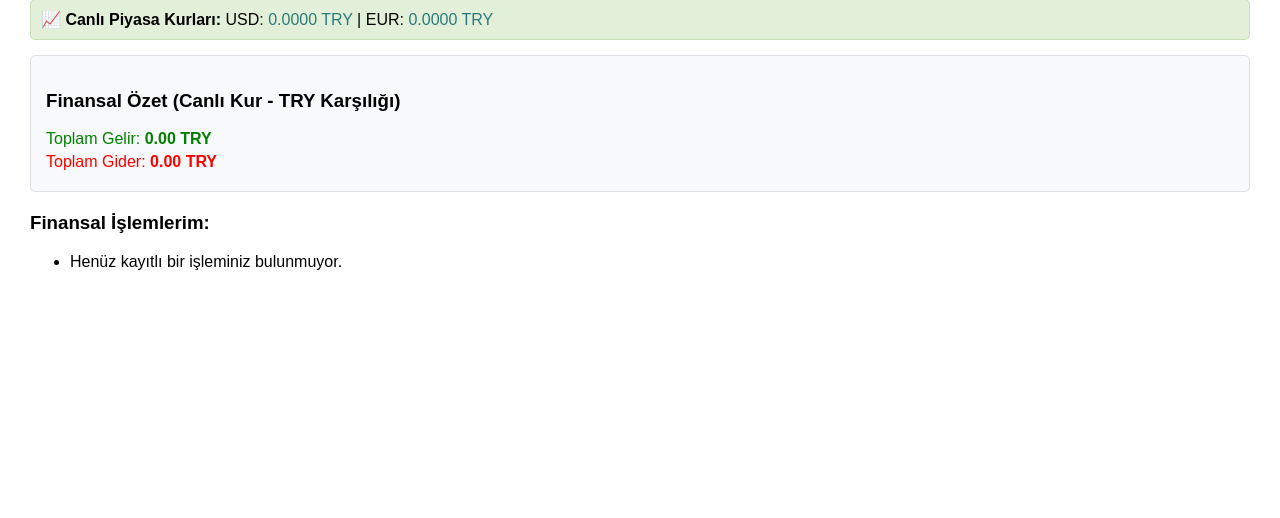
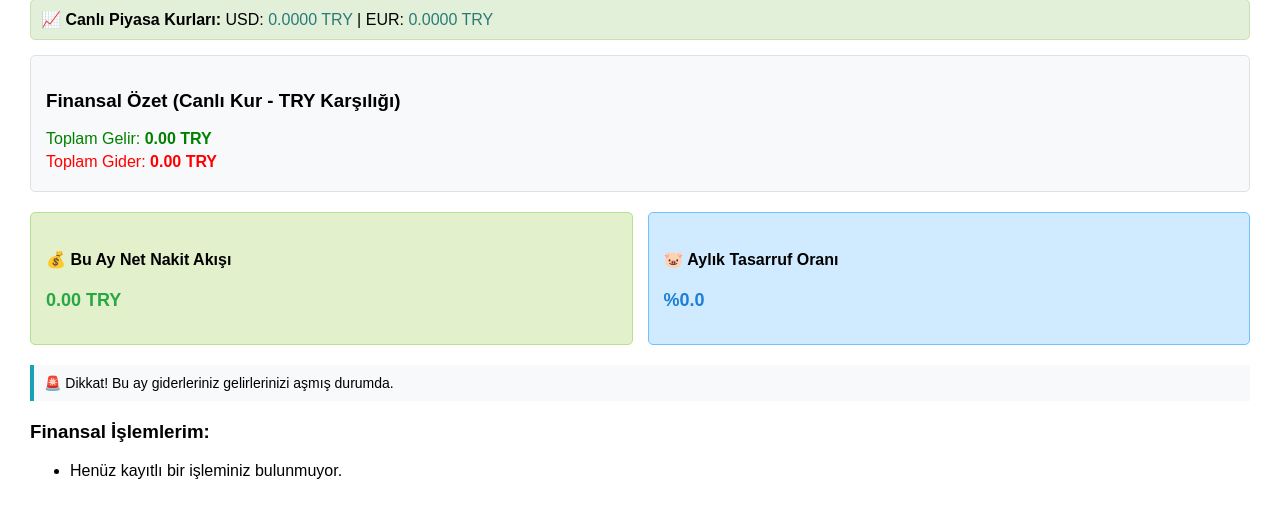
Before and after one commit to Gnrdmr/finans_sistem, a Django app: page / in a window 1280 px wide. Shown: the part 192-710 px from the top of the page. Run offline with Django 5.2, Linux system fonts and the light colour scheme; the visitor is signed in with stand-in values (Sample User, id 1); data that the repository does not hold is empty.

Commit message:
Gün 12: Finansal sağık özetleri, net nakit akışı ve aylık tasarruf oranı hesaplama motoru ve dashboard kartları eklendi

```diff
--- a/tracker/templates/tracker/home.html
+++ b/tracker/templates/tracker/home.html
@@ -62,6 +62,37 @@
         <p style="color: red; font-size: 16px; margin: 5px 0;">Toplam Gider: <strong>{{ total_expense_try|floatformat:2 }} TRY</strong></p>
     </div>
 
+
+
+<div style="display: flex; gap: 15px; margin: 20px 0;">
+    <div style="background-color: #e2f0cb; padding: 15px; border-radius: 5px; flex: 1; border: 1px solid #b5e28c;">
+        <h4>💰 Bu Ay Net Nakit Akışı</h4>
+        <p style="font-size: 18px; font-weight: bold; color: {% if net_cash_flow >= 0 %}#28a745{% else %}#dc3545{% endif %};">
+            {{ net_cash_flow|floatformat:2 }} TRY
+        </p>
+    </div>
+
+    <div style="background-color: #d0ebff; padding: 15px; border-radius: 5px; flex: 1; border: 1px solid #74c0fc;">
+        <h4>🐷 Aylık Tasarruf Oranı</h4>
+        <p style="font-size: 18px; font-weight: bold; color: #1c7ed6;">
+            %{{ savings_rate|floatformat:1 }}
+        </p>
+    </div>
+</div>
+
+
+<div style="background-color: #f8f9fa; padding: 10px; border-left: 4px solid #17a2b8; margin-bottom: 20px;">
+    <p style="margin: 0; font-size: 14px;">
+        {% if savings_rate >= 20 %}
+            🎉 Harika! Bu ay tasarruf oranınız oldukça iyi (%{{ savings_rate|floatformat:1 }}).
+        {% elif savings_rate > 0 %}
+            ⚠️ Tasarruf oranınız pozitif ancak %20 hedefinin altında (%{{ savings_rate|floatformat:1 }}).
+        {% else %}
+            🚨 Dikkat! Bu ay giderleriniz gelirlerinizi aşmış durumda.
+        {% endif %}
+    </p>
+</div>
+
     <h3>Finansal İşlemlerim:</h3>
     <ul>
         {% for t in transactions %}
--- a/tracker/views.py
+++ b/tracker/views.py
@@ -51,17 +51,16 @@ def logout_view(request):
     return render(request, 'tracker/logout.html')
 
 
-# 4. Ana Sayfa, Tekrarlayan İşlem Tetikleyicisi, Akıllı Bütçe Uyarıları, TRY Özet Hesabı ve Canlı Kurlar (Gün 8)
 @login_required(login_url='login')
 def home(request):
     user_transactions = Transaction.objects.filter(user=request.user)
     user_limits = BudgetLimit.objects.filter(user=request.user)
 
-    # --- A. Her İşlemin TRY Karşılığını Hesaplama (Listeleme İçin) ---
+
     for t in user_transactions:
         t.try_amount = convert_to_try(t.amount, t.currency)
 
-    # --- B. TEKRARLAYAN İŞLEMLER OTOMATİK KONTROLÜ (Gün 7) ---
+
     today = date.today()
     recurring_items = RecurringTransaction.objects.filter(user=request.user, is_active=True, next_date__lte=today)
 
@@ -89,14 +88,14 @@ def home(request):
         item.save()
         messages.info(request, f"🔄 Tekrarlayan işlem otomatik eklendi: {item.title} ({item.amount} {item.currency})")
 
-    # --- C. AKILLI BÜTÇE UYARI ALGORİTMASI (%80 - %100) (Gün 6) ---
+
     current_month = date.today().month
     current_year = date.today().year
 
     for limit_obj in user_limits:
         category_expenses = user_transactions.filter(
             category=limit_obj.category,
-            transaction_type='EXPENSE',
+            transaction_type='Gider',
             date__year=current_year,
             date__month=current_month
         )
@@ -108,30 +107,40 @@ def home(request):
             percentage = (total_spent / limit_val) * Decimal('100')
 
             if percentage >= 100:
-                messages.error(request, f"🚨 DİKKAT! '{limit_obj.category.name}' kategorisindeki aylık bütçe limitinizi aştınız! Harcama: {total_spent:.2f} / Limit: {limit_val} TRY")
+                messages.error(request, f"🚨 DİKKAT! '{limit_obj.category.name}' kategorisindeki aylık bütçe limitinizi aştınız! Harcama: {total_spent} TRY / Limit: {limit_val} TRY")
             elif percentage >= 80:
-                messages.warning(request, f"⚠️ UYARI: '{limit_obj.category.name}' kategorisindeki bütçenizin %80'ine ulaştınız. Harcama: {total_spent:.2f} / Limit: {limit_val} TRY")
+                messages.warning(request, f"⚠️ UYARI: '{limit_obj.category.name}' kategorisindeki bütçenizin %80'ine ulaştınız. Harcama: {total_spent} TRY")
 
-    # --- D. TOPLAM GELİR VE GİDERLERİN TRY KARŞILIĞI HESABI (Gün 8) ---
+
     total_income_try = Decimal('0.00')
     total_expense_try = Decimal('0.00')
 
     for t in user_transactions:
-        if t.transaction_type == 'INCOME':
+        if t.transaction_type == 'Gelir' or t.transaction_type == 'INCOME':
             total_income_try += t.try_amount
         else:
             total_expense_try += t.try_amount
 
-    # --- E. CANLI KURLARI ÇEKME VE CONTEXT'E EKLEME (Gün 8) ---
+
+    net_cash_flow = total_income_try - total_expense_try
+
+    if total_income_try > 0:
+        savings_rate = (net_cash_flow / total_income_try) * 100
+    else:
+        savings_rate = Decimal('0.00')
+
+
     rates = get_exchange_rates()
     usd_rate = rates.get('USD', 0)
     eur_rate = rates.get('EUR', 0)
 
     context = {
-        'transactions': user_transactions,
+        'transactions': user_transactions.order_by('-date'),
         'user_limits': user_limits,
         'total_income_try': total_income_try,
         'total_expense_try': total_expense_try,
+        'net_cash_flow': net_cash_flow,
+        'savings_rate': savings_rate,
         'usd_rate': usd_rate,
         'eur_rate': eur_rate,
     }
```
